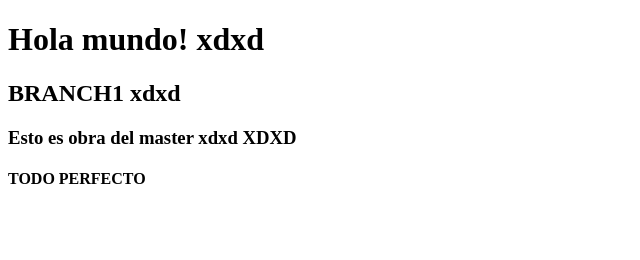
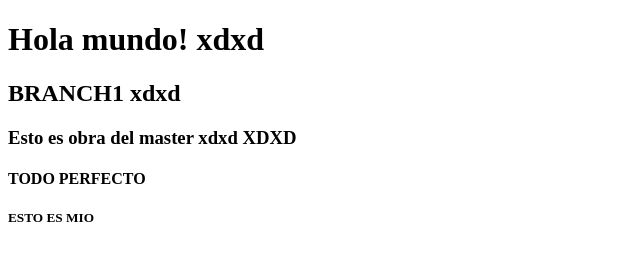
Before and after one commit to MPCHCreator/gitDou, a plain HTML site: page index.html in a window 1280 px wide. Shown: the whole page, without its empty margins (0-640 px from the left). Drawn offline with Linux system fonts and the light colour scheme.

Commit message:
Modificaciones externas

```diff
--- a/index.html
+++ b/index.html
@@ -10,5 +10,6 @@
     <h2> BRANCH1 xdxd</h2>
     <h3>Esto es obra del master xdxd XDXD</h3>
     <h4>TODO PERFECTO</h4>
+    <h5>ESTO ES MIO</h5>
 </body>
 </html>
```
